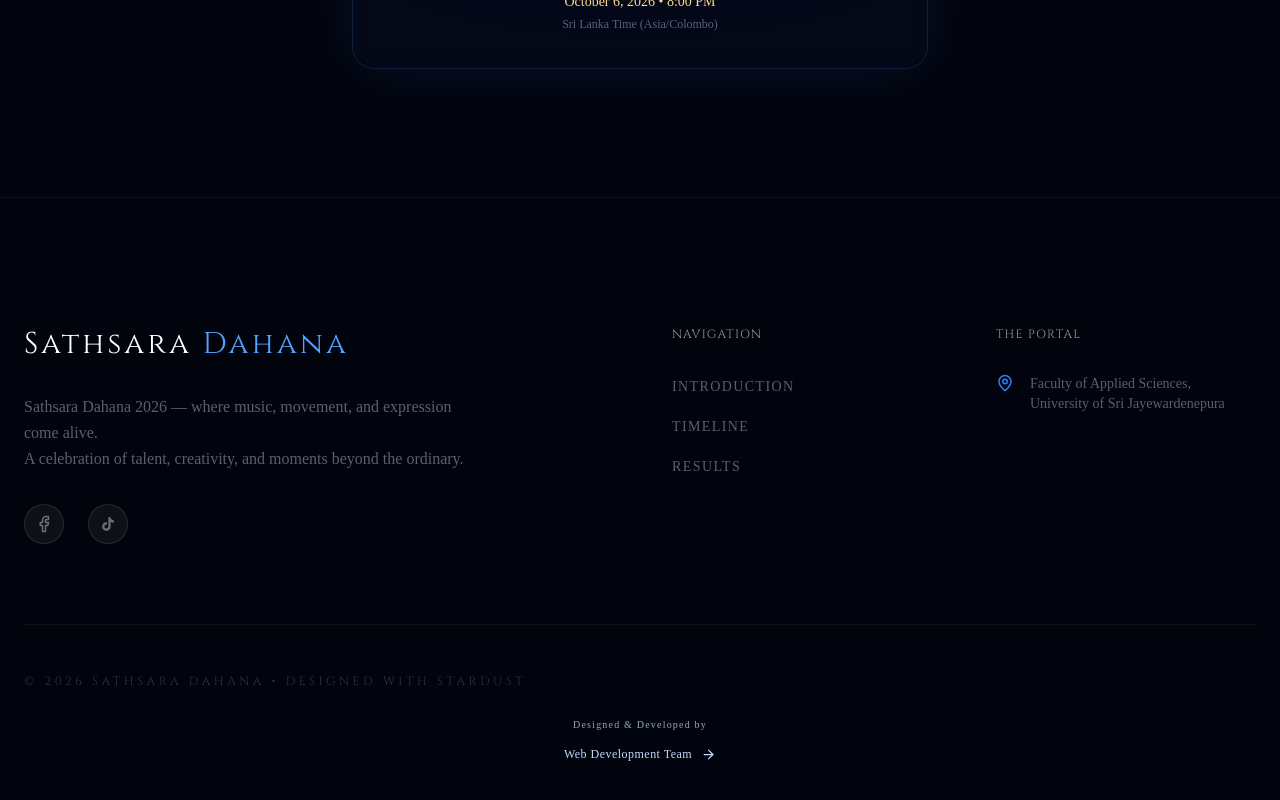
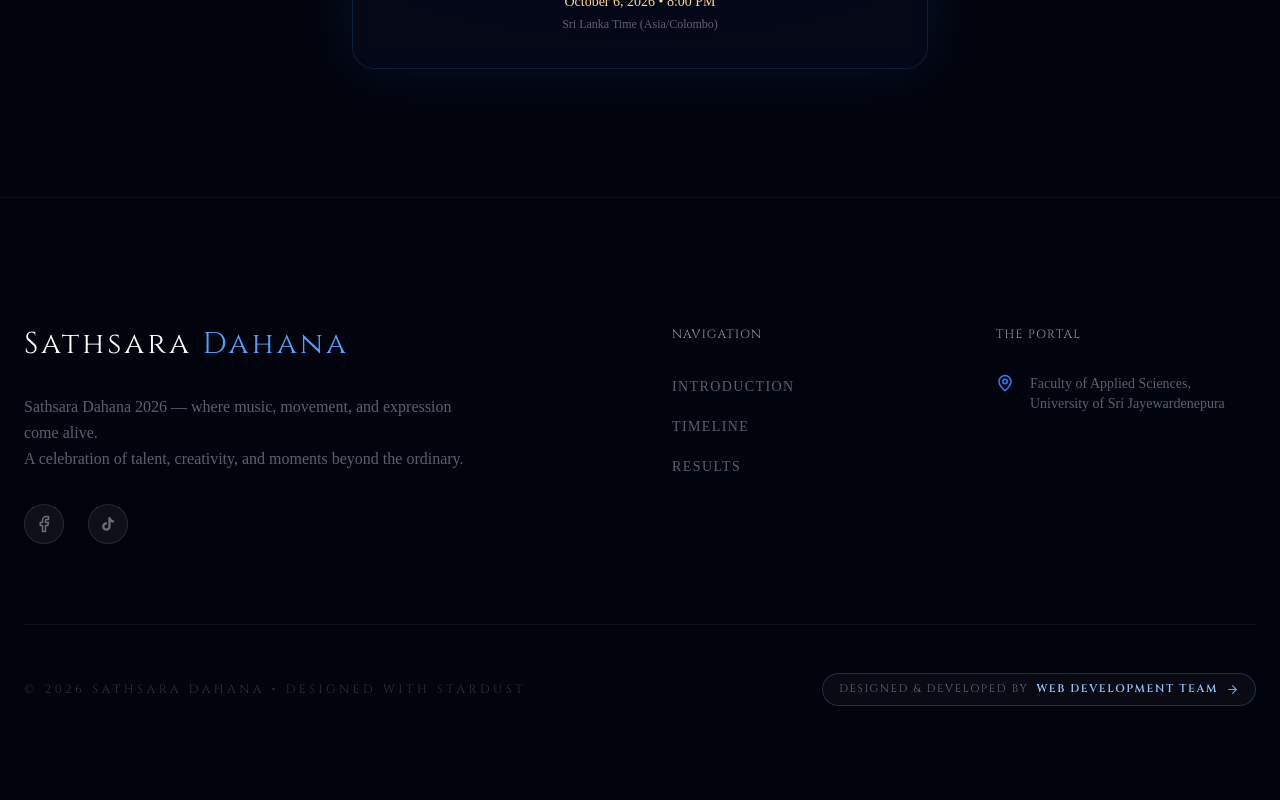
Before and after one commit to Niduka292/sathsara-dahana, a Next.js app: page /results in a window 1280 px wide. Shown: the part 802-1602 px from the top of the page. After the commit the page ends 1556 px from the top, so only its background shows below. Built offline with nearby package versions, Linux system fonts and the light colour scheme.

Commit message:
Edit the developer credit button position

```diff
--- a/src/components/developer-credits/DeveloperCredits.module.css
+++ b/src/components/developer-credits/DeveloperCredits.module.css
@@ -1,13 +1,64 @@
-.credit { margin-top: 28px; text-align: center; }
-.creditLabel { color: #91a6c6; font-size: 10px; letter-spacing: .12em; }
-.trigger { display: inline-flex; min-height: 44px; align-items: center; gap: 9px; color: #bfdbfe; font-size: 12px; letter-spacing: .04em; cursor: pointer; transition: color 180ms, text-shadow 180ms; }
-.trigger > span { position: relative; }
-.trigger > span::after { content: ""; position: absolute; bottom: -5px; left: 0; width: 100%; height: 1px; background: #93c5fd80; transform: scaleX(0); transform-origin: left; transition: transform 180ms; }
-.trigger svg { transition: transform 180ms; }
-.trigger:hover { color: #eff6ff; text-shadow: 0 0 18px #60a5fa55; }
-.trigger:hover > span::after, .trigger:focus-visible > span::after { transform: scaleX(1); }
-.trigger:hover svg { transform: translateX(3px); }
-.trigger:focus-visible, .close:focus-visible, .social:focus-visible { outline: 2px solid #93c5fd; outline-offset: 4px; border-radius: 8px; }
+.button {
+  display: inline-flex;
+  align-items: center;
+  gap: 8px;
+  padding: 6px 14px;
+  border: 1px solid rgba(147, 197, 253, 0.2);
+  border-radius: 9999px;
+  background: rgba(255, 255, 255, 0.03);
+  backdrop-filter: blur(8px);
+  color: #bfdbfe;
+  font-family: var(--font-cinzel), serif;
+  font-size: 10px;
+  text-transform: uppercase;
+  letter-spacing: 0.15em;
+  cursor: pointer;
+  transition: all 200ms ease;
+}
+
+@media (min-width: 768px) {
+  .button {
+    font-size: 11px;
+    padding: 7px 16px;
+  }
+}
+
+.label {
+  color: rgba(191, 219, 254, 0.45);
+}
+
+.team {
+  color: #93c5fd;
+  font-weight: 600;
+  transition: color 200ms ease;
+}
+
+.arrow {
+  color: #60a5fa;
+  transition: transform 200ms ease, color 200ms ease;
+  flex-shrink: 0;
+}
+
+.button:hover {
+  background: rgba(59, 130, 246, 0.12);
+  border-color: rgba(147, 197, 253, 0.45);
+  box-shadow: 0 0 20px rgba(59, 130, 246, 0.2);
+}
+
+.button:hover .team {
+  color: #ffffff;
+}
+
+.button:hover .arrow {
+  color: #ffffff;
+  transform: translateX(3px);
+}
+
+.button:focus-visible, .close:focus-visible, .social:focus-visible {
+  outline: 2px solid #93c5fd;
+  outline-offset: 4px;
+  border-radius: 9999px;
+}
 
 .overlay { position: fixed; inset: 0; z-index: 200; background: #02040dcc; backdrop-filter: blur(4px); }
 .overlay[data-state="open"] { animation: backdropIn 220ms ease-out; }
--- a/src/components/developer-credits/DeveloperCredits.tsx
+++ b/src/components/developer-credits/DeveloperCredits.tsx
@@ -8,13 +8,11 @@ import styles from "./DeveloperCredits.module.css";
 export default function DeveloperCredits() {
   return (
     <Dialog.Root>
-      <div className={styles.credit}>
-        <p className={styles.creditLabel}>Designed &amp; Developed by</p>
-        <Dialog.Trigger className={styles.trigger}>
-          <span>Web Development Team</span>
-          <ArrowRight size={15} aria-hidden="true" />
-        </Dialog.Trigger>
-      </div>
+      <Dialog.Trigger className={styles.button}>
+        <span className={styles.label}>Designed &amp; Developed by</span>
+        <span className={styles.team}>Web Development Team</span>
+        <ArrowRight size={13} className={styles.arrow} aria-hidden="true" />
+      </Dialog.Trigger>
       <DeveloperModal />
     </Dialog.Root>
   );
--- a/src/components/layout/Footer.tsx
+++ b/src/components/layout/Footer.tsx
@@ -93,12 +93,12 @@ export default function Footer() {
 
         </div>
 
-        <div className="pt-12 border-t border-white/5 flex flex-col md:flex-row justify-between items-center gap-8">
-          <div className="text-[10px] md:text-xs uppercase tracking-[0.15em] md:tracking-[0.3em] text-blue-100/20 font-cinzel">
+        <div className="pt-12 border-t border-white/5 flex flex-col md:flex-row justify-between items-center gap-6">
+          <div className="text-[10px] md:text-xs uppercase tracking-[0.15em] md:tracking-[0.3em] text-blue-100/20 font-cinzel text-center md:text-left">
             © {new Date().getFullYear()} Sathsara Dahana • Designed with Stardust
           </div>
+          <DeveloperCredits />
         </div>
-        <DeveloperCredits />
       </div>
     </footer>
   );
```
